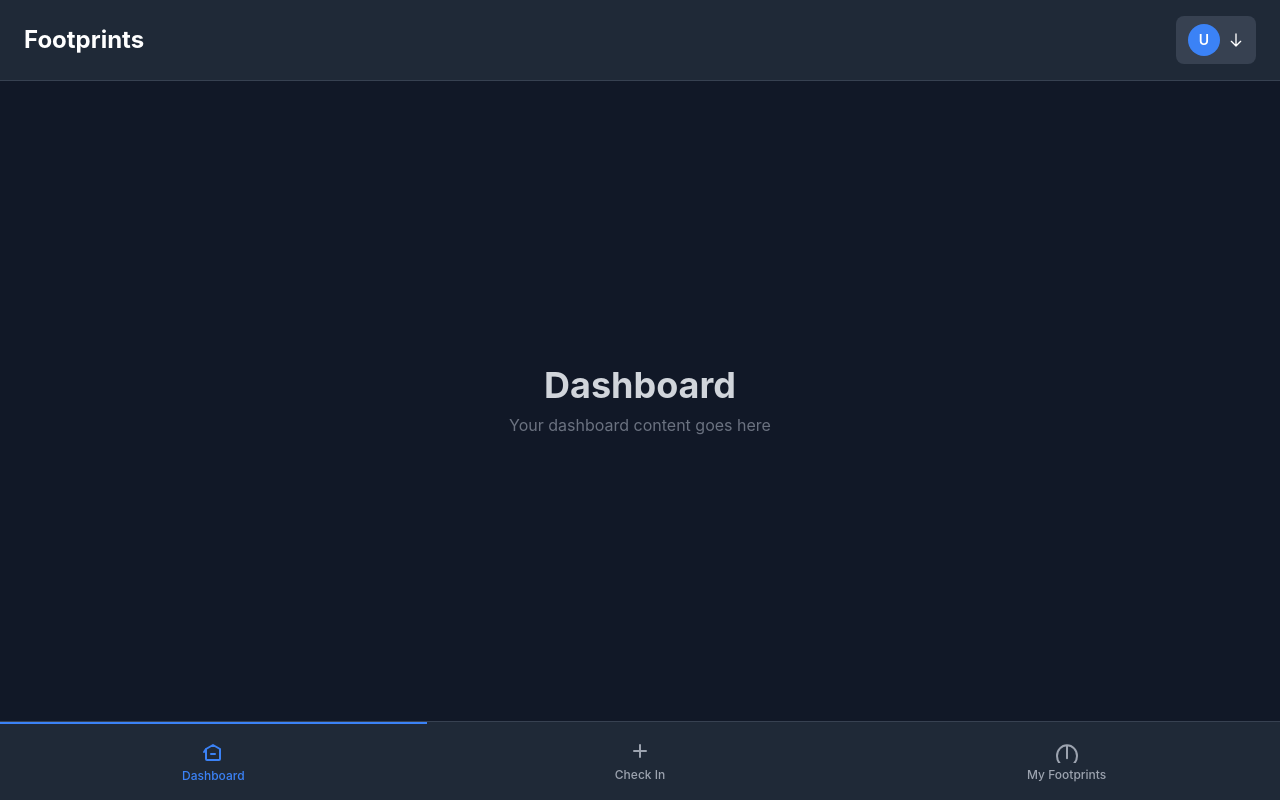
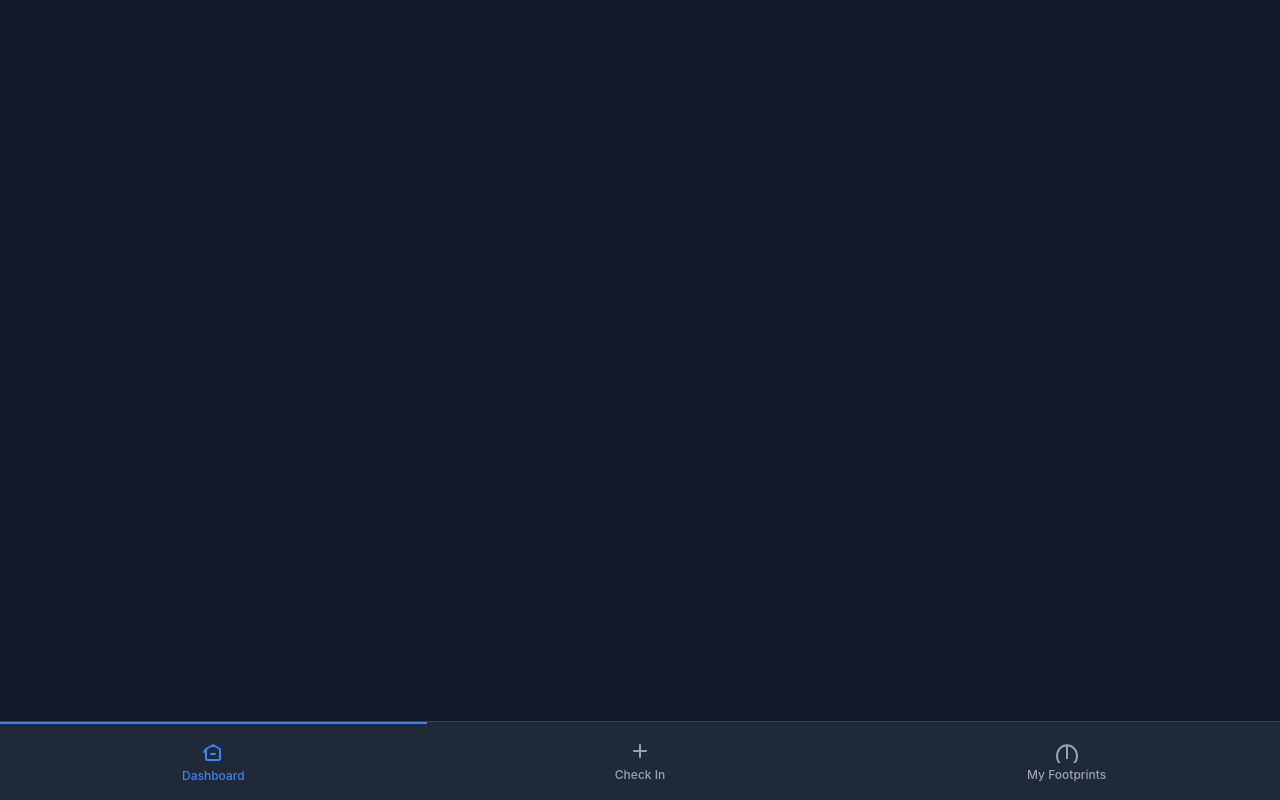
Before and after one commit to vanthadeth/hig-copilot, a Next.js app: page /dashboard in a window 1280 px wide. Built offline with nearby package versions, Linux system fonts and the light colour scheme.

Commit message:
Make dashboard page same as footprints

```diff
--- a/pages/dashboard.tsx
+++ b/pages/dashboard.tsx
@@ -1,27 +1,7 @@
 import Head from 'next/head';
-import { useState } from 'react';
-import { useRouter } from 'next/router';
-import { triggerHapticFeedback } from '../lib/haptics';
+import AppLayout from '../components/AppLayout';
 
 export default function Dashboard() {
-  const router = useRouter();
-  const [showProfileMenu, setShowProfileMenu] = useState(false);
-
-  const handleNavigation = (page: string) => {
-    triggerHapticFeedback('light');
-    router.push(`/${page}`);
-  };
-
-  const handleLogout = () => {
-    triggerHapticFeedback('medium');
-    router.push('/login');
-  };
-
-  const handleProfileClick = () => {
-    triggerHapticFeedback('light');
-    setShowProfileMenu(!showProfileMenu);
-  };
-
   return (
     <>
       <Head>
@@ -32,101 +12,9 @@ export default function Dashboard() {
         <link rel="apple-touch-icon" href="/logos/hig_logo_dark.svg" />
       </Head>
 
-      <div className="flex flex-col h-screen bg-gray-900 text-white">
-        {/* Title Bar */}
-        <div className="bg-gray-800 border-b border-gray-700 px-6 py-4 flex items-center justify-between">
-          <h1 className="text-2xl font-bold">Footprints</h1>
-
-          {/* Profile Badge */}
-          <div className="relative">
-            <button
-              onClick={handleProfileClick}
-              className="flex items-center gap-2 px-3 py-2 rounded-lg bg-gray-700 hover:bg-gray-600 transition-colors"
-            >
-              <div className="w-8 h-8 rounded-full bg-blue-500 flex items-center justify-center">
-                <span className="text-sm font-semibold">U</span>
-              </div>
-              <svg className="w-4 h-4" fill="none" stroke="currentColor" viewBox="0 0 24 24">
-                <path strokeLinecap="round" strokeLinejoin="round" strokeWidth={2} d="M19 14l-7 7m0 0l-7-7m7 7V3" />
-              </svg>
-            </button>
-
-            {/* Dropdown Menu */}
-            {showProfileMenu && (
-              <div className="absolute right-0 mt-2 w-48 bg-gray-700 rounded-lg shadow-lg border border-gray-600 z-50">
-                <button
-                  onClick={() => {
-                    triggerHapticFeedback('light');
-                    setShowProfileMenu(false);
-                  }}
-                  className="w-full text-left px-4 py-3 hover:bg-gray-600 transition-colors text-sm"
-                >
-                  Profile Settings
-                </button>
-                <button
-                  onClick={() => {
-                    triggerHapticFeedback('light');
-                    setShowProfileMenu(false);
-                  }}
-                  className="w-full text-left px-4 py-3 hover:bg-gray-600 transition-colors text-sm border-t border-gray-600"
-                >
-                  Preferences
-                </button>
-                <button
-                  onClick={handleLogout}
-                  className="w-full text-left px-4 py-3 hover:bg-red-600 transition-colors text-sm border-t border-gray-600 text-red-300"
-                >
-                  Logout
-                </button>
-              </div>
-            )}
-          </div>
-        </div>
-
-        {/* Content Area */}
-        <div className="flex-1 overflow-y-auto px-6 py-8 flex flex-col items-center justify-center">
-          <div className="text-center">
-            <h2 className="text-4xl font-bold text-gray-300 mb-2">Dashboard</h2>
-            <p className="text-gray-500">Your dashboard content goes here</p>
-          </div>
-        </div>
-
-        {/* Bottom Navigation Bar */}
-        <div className="bg-gray-800 border-t border-gray-700 flex items-center justify-around">
-          {/* Dashboard */}
-          <button
-            onClick={() => handleNavigation('dashboard')}
-            className="flex-1 flex flex-col items-center justify-center py-4 transition-colors text-blue-500 border-t-2 border-blue-500"
-          >
-            <svg className="w-6 h-6 mb-1" fill="none" stroke="currentColor" viewBox="0 0 24 24">
-              <path strokeLinecap="round" strokeLinejoin="round" strokeWidth={2} d="M3 12l2-3m0 0l7-4 7 4M5 9v10a1 1 0 001 1h12a1 1 0 001-1V9m-9 5h4" />
-            </svg>
-            <span className="text-xs font-medium">Dashboard</span>
-          </button>
-
-          {/* Check In */}
-          <button
-            onClick={() => handleNavigation('checkin')}
-            className="flex-1 flex flex-col items-center justify-center py-4 transition-colors text-gray-400 hover:text-gray-300"
-          >
-            <svg className="w-6 h-6 mb-1" fill="none" stroke="currentColor" viewBox="0 0 24 24">
-              <path strokeLinecap="round" strokeLinejoin="round" strokeWidth={2} d="M12 6v6m0 0v6m0-6h6m-6 0H6" />
-            </svg>
-            <span className="text-xs font-medium">Check In</span>
-          </button>
-
-          {/* My Footprints */}
-          <button
-            onClick={() => handleNavigation('footprints')}
-            className="flex-1 flex flex-col items-center justify-center py-4 transition-colors text-gray-400 hover:text-gray-300"
-          >
-            <svg className="w-6 h-6 mb-1" fill="none" stroke="currentColor" viewBox="0 0 24 24">
-              <path strokeLinecap="round" strokeLinejoin="round" strokeWidth={2} d="M12 6.253v13m0-13C6.5 6.253 2 10.998 2 17s4.5 10.747 10 10.747c5.5 0 10-4.998 10-10.747 0-6.002-4.5-10.747-10-10.747z" />
-            </svg>
-            <span className="text-xs font-medium">My Footprints</span>
-          </button>
-        </div>
-      </div>
+      <AppLayout activePage="dashboard">
+        <div />
+      </AppLayout>
     </>
   );
 }
```
